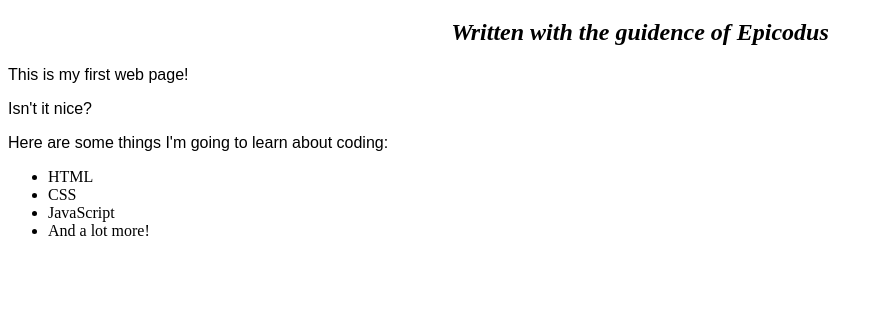
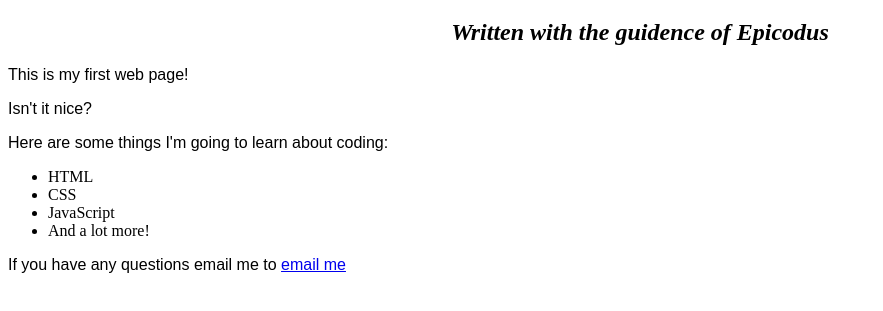
Before and after one commit to nati6218/my-first-webpage, a plain HTML site: page my-first-webpage.html in a window 1280 px wide. Shown: the part 61-372 px from the top of the page, without its empty margins (0-883 px from the left). Drawn offline with Linux system fonts and the light colour scheme.

```diff
--- a/my-first-webpage.html
+++ b/my-first-webpage.html
@@ -17,3 +17,5 @@
    <li>JavaScript</li>
    <li>And a lot more!</li>
 </ul>
+
+<p> If you have any questions email me to <a href="mailto:natih6218@gmail.com">email me </a></p>
```
